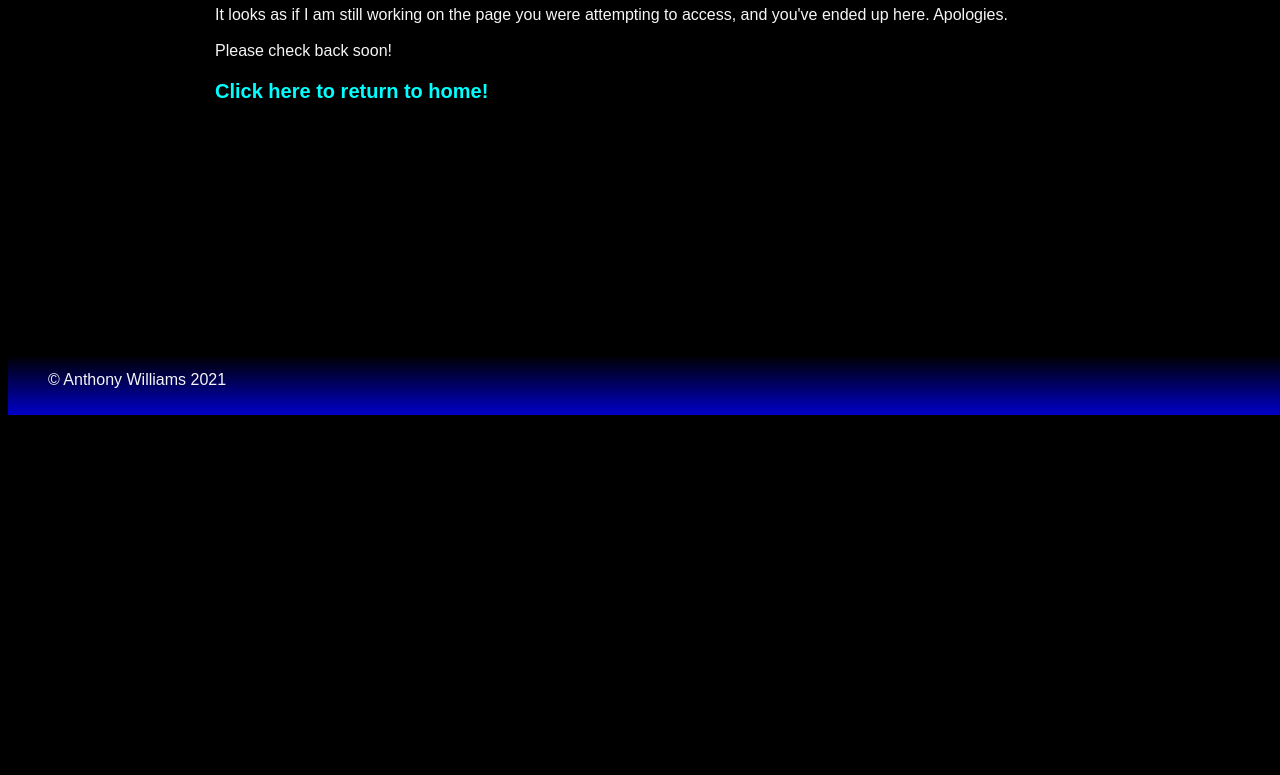
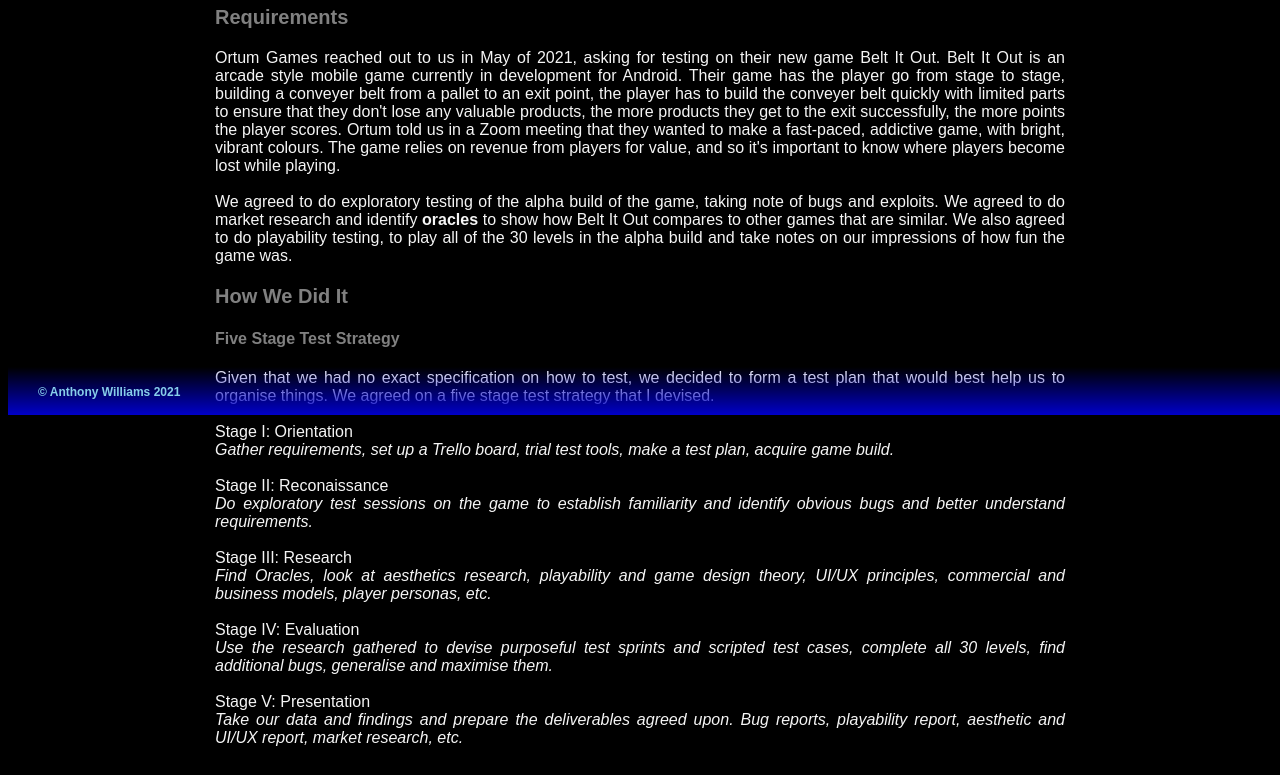
Before and after one commit to anthonyw0001/anthonyw0001.github.io, a plain HTML site: page ortum.html in a window 1280 px wide. Shown: the part 385-1160 px from the top of the page. Before the commit the page ends 800 px from the top, so only its background shows below. Drawn offline with Linux system fonts and the light colour scheme.

Commit message:
Ortum article; footer fixes.

```diff
--- a/ortum.html
+++ b/ortum.html
@@ -66,10 +66,14 @@
         footer {
             width: 100%;
             max-height: 20px;
-            padding: 40px;
+            padding: 30px;
             position: fixed;
             bottom: 0;
             background: linear-gradient(to top, rgba(0, 0, 200, 50) 0%, rgb(0,0,0,0) 60%);
+        }
+        h5 {
+            font-size: 12px;
+            color: skyblue;
         }
         iframe {
             border: none;
@@ -90,16 +94,53 @@
         </ul>
     </header>
         <article>
-            <h2>Oops!</h2>
+            <h2>Ortum Games</h2>
+            <h3>Requirements</h3>
             <p>
-                It looks as if I am still working on the page you were attempting to access, and you've ended up here. Apologies.<br>
+                Ortum Games reached out to us in May of 2021, asking for testing on their new game Belt It Out. Belt It Out is an arcade style mobile game currently in development for Android. Their game has the player go from stage to stage, building a conveyer belt from a pallet to an exit point, the player has to build the conveyer belt quickly with limited parts to ensure that they don't lose any valuable products, the more products they get to the exit successfully, the more points the player scores. Ortum told us in a Zoom meeting that they wanted to make a fast-paced, addictive game, with bright, vibrant colours. The game relies on revenue from players for value, and so it's important to know where players become lost while playing.<br>
                 <br>
-                Please check back soon!
+                We agreed to do exploratory testing of the alpha build of the game, taking note of bugs and exploits. We agreed to do market research and identify <b>oracles</b> to show how Belt It Out compares to other games that are similar. We also agreed to do playability testing, to play all of the 30 levels in the alpha build and take notes on our impressions of how fun the game was.
             </p>
-            <h3><a href="index.html">Click here to return to home!</a></h3>
+            <h3>How We Did It</h3>
+            <h4>Five Stage Test Strategy</h4>
+            <p>
+                Given that we had no exact specification on how to test, we decided to form a test plan that would best help us to organise things. We agreed on a five stage test strategy that I devised.<br>
+                <br>
+                Stage I: Orientation<br>
+                <em>Gather requirements, set up a Trello board, trial test tools, make a test plan, acquire game build.</em><br>
+                <br>
+                Stage II: Reconaissance<br>
+                <em>Do exploratory test sessions on the game to establish familiarity and identify obvious bugs and better understand requirements.</em><br>
+                <br>
+                Stage III: Research<br>
+                <em>Find Oracles, look at aesthetics research, playability and game design theory, UI/UX principles, commercial and business models, player personas, etc.</em><br>
+                <br>
+                Stage IV: Evaluation<br>
+                <em>Use the research gathered to devise purposeful test sprints and scripted test cases, complete all 30 levels, find additional bugs, generalise and maximise them.</em><br>
+                <br>
+                Stage V: Presentation<br>
+                <em>Take our data and findings and prepare the deliverables agreed upon. Bug reports, playability report, aesthetic and UI/UX report, market research, etc.</em><br>
+                <br>
+            </p>
+            <img src="https://anthonyw0001.github.io/ortum/ortum1.png" style="width: 100%">
+            <blockquote>
+                <em>The Trello Board we made to document our work and stay in touch with the Development Team and each other. Notice the five lists for our test strategy.</em>
+            </blockquote>
+            <img src="https://anthonyw0001.github.io/ortum/ortum2.png" style="width: 100%">
+            <blockquote>
+                <em>A flowchart/mind-map made using Miro as a draft for our test strategy.</em>
+            </blockquote>
+            <h4>Market Research and Oracles</h4>
+            <h4>Bug Reporting</h4>
+            <h3>Deliverables</h3>
+
+            <img src="https://anthonyw0001.github.io/ortum/ortum3.png" style="width: 100%">
+            <img src="https://anthonyw0001.github.io/ortum/ortum4.png" style="width: 100%">
+            <img src="https://anthonyw0001.github.io/ortum/ortum5.png" style="width: 100%">
+            <img src="https://anthonyw0001.github.io/ortum/ortum6.png" style="width: 100%">
         </article>
         <footer>
-            <p>© Anthony Williams 2021</p>
+            <h5>© Anthony Williams 2021</h5>
         </footer>
     </body>
     </html>
```
Also changed, not shown: comtrove.html (+6 -2 lines), contact.html (+6 -2 lines), everty.html (+6 -2 lines), index.html (+7 -3 lines), lamp.html (+6 -2 lines), loancalc.html (+6 -2 lines), projects.html (+6 -3 lines), simpapi.html (+6 -2 lines), skills.html (+6 -2 lines), tasklist.html (+6 -2 lines), wip.html (+6 -2 lines), work.html (+6 -3 lines).
